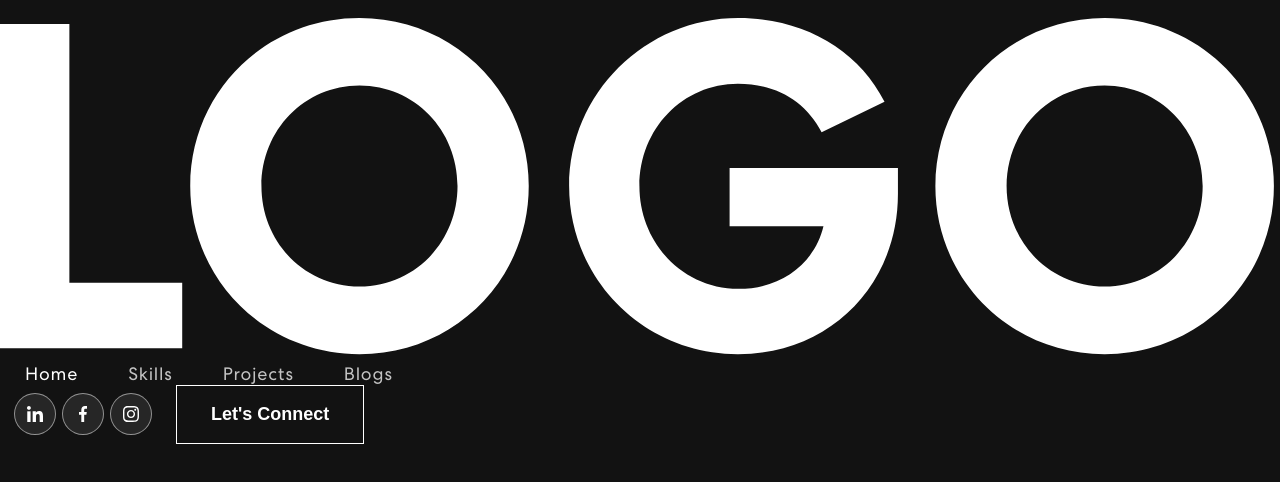
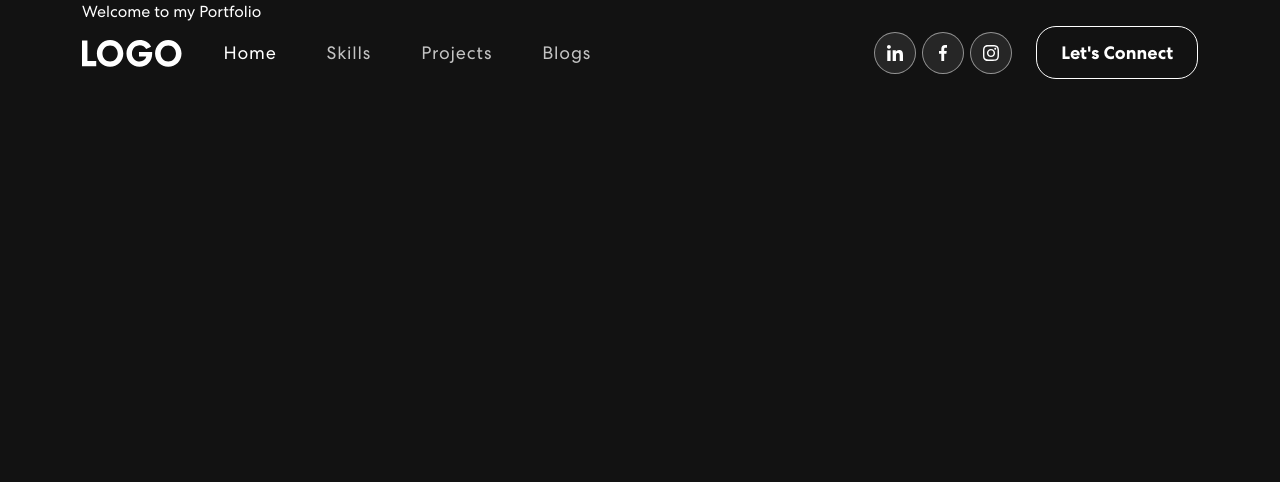
Before and after one commit to mrinalxdev/Mrinal-Portfolio, a React (Create React App) app: page / in a window 1280 px wide. Shown: the top 482 px of the page. Built offline with nearby package versions, Linux system fonts and the light colour scheme.

Commit message:
Added New Data

```diff
--- a/src/App.css
+++ b/src/App.css
@@ -150,12 +150,14 @@
   font-weight: 700;
   color: #fff;
   border: 1px solid #fff;
-  padding: 18px 34px;
+  padding: 12px 24px;
   font-size: 18px;
   margin-left: 18px;
 	position: relative;
 	background-color: transparent;
 	transition: 0.3s ease-in-out;
+  border-radius: 20px;
+  overflow: hidden;
 }
 .navbar-text button span {
   z-index: 1;
--- a/src/App.js
+++ b/src/App.js
@@ -1,11 +1,13 @@
-
-import './App.css';
-import {NavBar} from "./components/Navbar"
+import "./App.css";
+import { NavBar } from "./components/Navbar";
+import { Banner } from "./components/Banner";
+import "bootstrap/dist/css/bootstrap.min.css";
 
 function App() {
   return (
     <div className="App">
       <NavBar />
+      <Banner />
     </div>
   );
 }
--- /dev/null
+++ b/src/components/Banner.js
@@ -0,0 +1,16 @@
+import { Container, Row, Col } from 'react-bootstrap'
+
+export const Banner = () => {
+    return (
+        <section className="banner" id="home">
+            <Container>
+                <Row className="align-items-center">
+                    <Col xs={12} md={6} xl={7}>
+                        <span className='tagline'>Welcome to my Portfolio</span>
+                        <h1></h1>
+                    </Col>
+                </Row>
+            </Container>
+        </section>
+    )
+}
```
